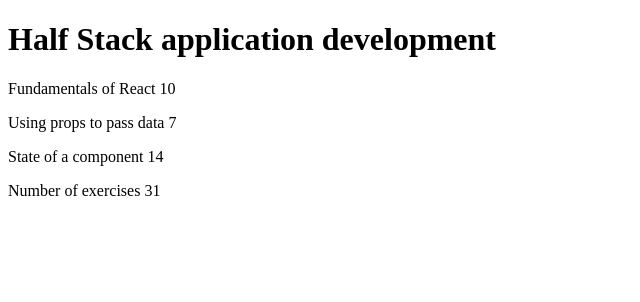
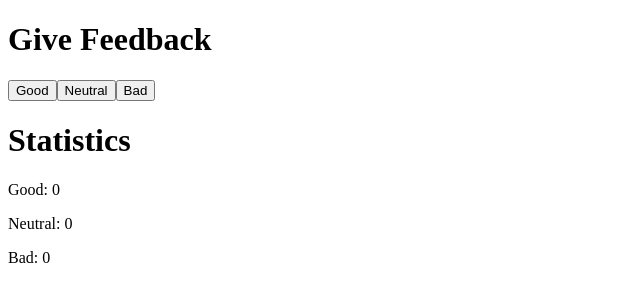
Before and after one commit to veraposeidon/full-stack-open-assignment, a React (Create React App) app in the folder part1/part1/: page / in a window 1280 px wide. Shown: the top 302 px of the page, without its empty margins (0-640 px from the left). Built offline with nearby package versions, Linux system fonts and the light colour scheme.

Commit message:
feat: 1.6: unicafe step1

```diff
--- a/part1/part1/src/App.js
+++ b/part1/part1/src/App.js
@@ -1,63 +1,25 @@
-const Header = (props) => {
-  return (
-    <div>
-      <h1>{props.course}</h1>
-    </div>
-  )
-}
+import { useState } from 'react'
 
-const Part = (props) => {
-  return (
-    <div>
-      <p>
-        {props.part.name} {props.part.exercises}
-      </p>
-    </div>
-  )
-}
-
-const Content = (props) => {
-  return (
-    <div>
-      <Part part={props.parts[0]} />
-      <Part part={props.parts[1]} />
-      <Part part={props.parts[2]} />
-    </div>
-  )
-}
-
-const Total = (props) => {
-  return (
-    <div>
-      <p>Number of exercises {props.parts[0].exercises + props.parts[1].exercises + props.parts[2].exercises}</p>
-    </div>
-  )
-}
+const Button = (props) => (
+  <button onClick={props.handleClick}>{props.text}</button>
+)
 
 const App = () => {
-  const course = {
-    name: 'Half Stack application development',
-    parts: [
-      {
-        name: 'Fundamentals of React',
-        exercises: 10
-      },
-      {
-        name: 'Using props to pass data',
-        exercises: 7
-      },
-      {
-        name: 'State of a component',
-        exercises: 14
-      }
-    ]
-  }
+  // save clicks of each button to its own state
+  const [good, setGood] = useState(0)
+  const [neutral, setNeutral] = useState(0)
+  const [bad, setBad] = useState(0)
 
   return (
     <div>
-      <Header course={course.name} />
-      <Content parts={course.parts} />
-      <Total parts={course.parts} />
+      <h1>Give Feedback</h1>
+      <Button handleClick={() => setGood(good + 1)} text="Good" />
+      <Button handleClick={() => setNeutral(neutral + 1)} text="Neutral" />
+      <Button handleClick={() => setBad(bad + 1)} text="Bad" />
+      <h1>Statistics</h1>
+      <p>Good: {good}</p>
+      <p>Neutral: {neutral}</p>
+      <p>Bad: {bad}</p>
     </div>
   )
 }
```
